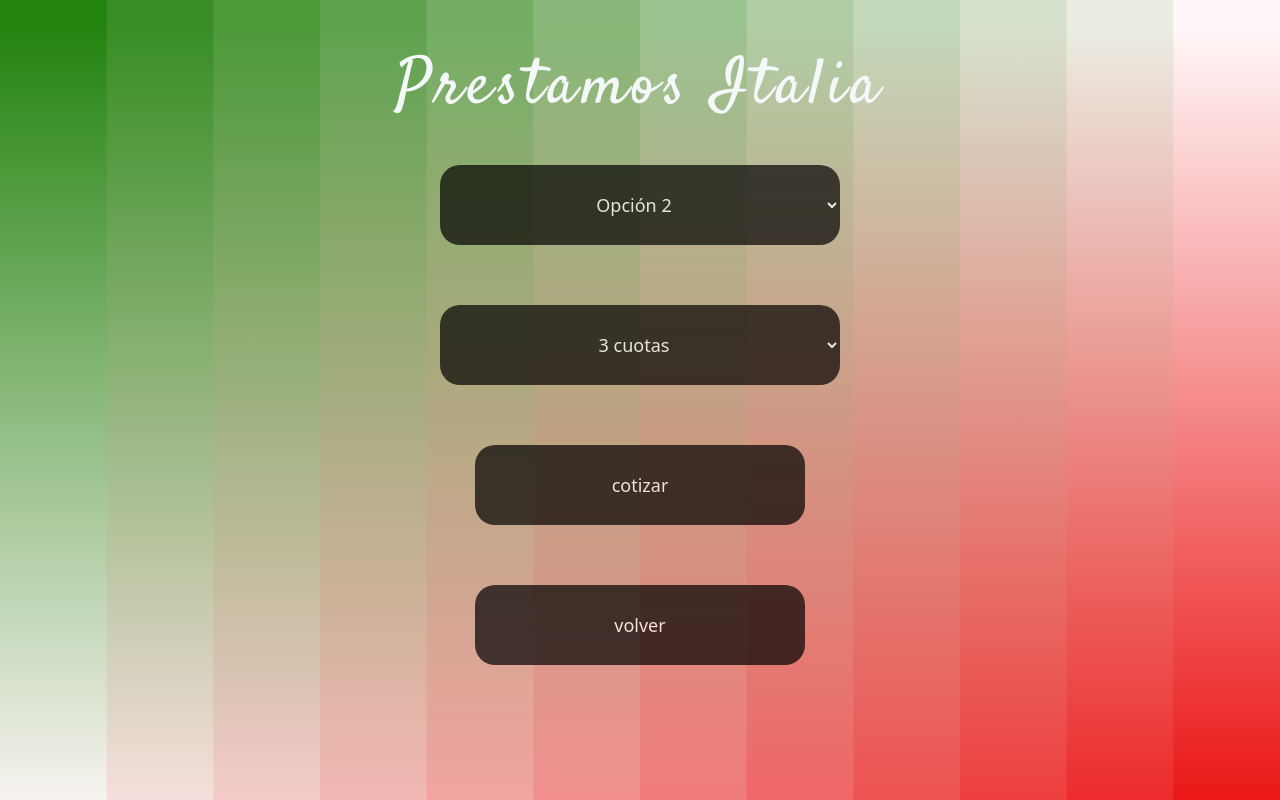
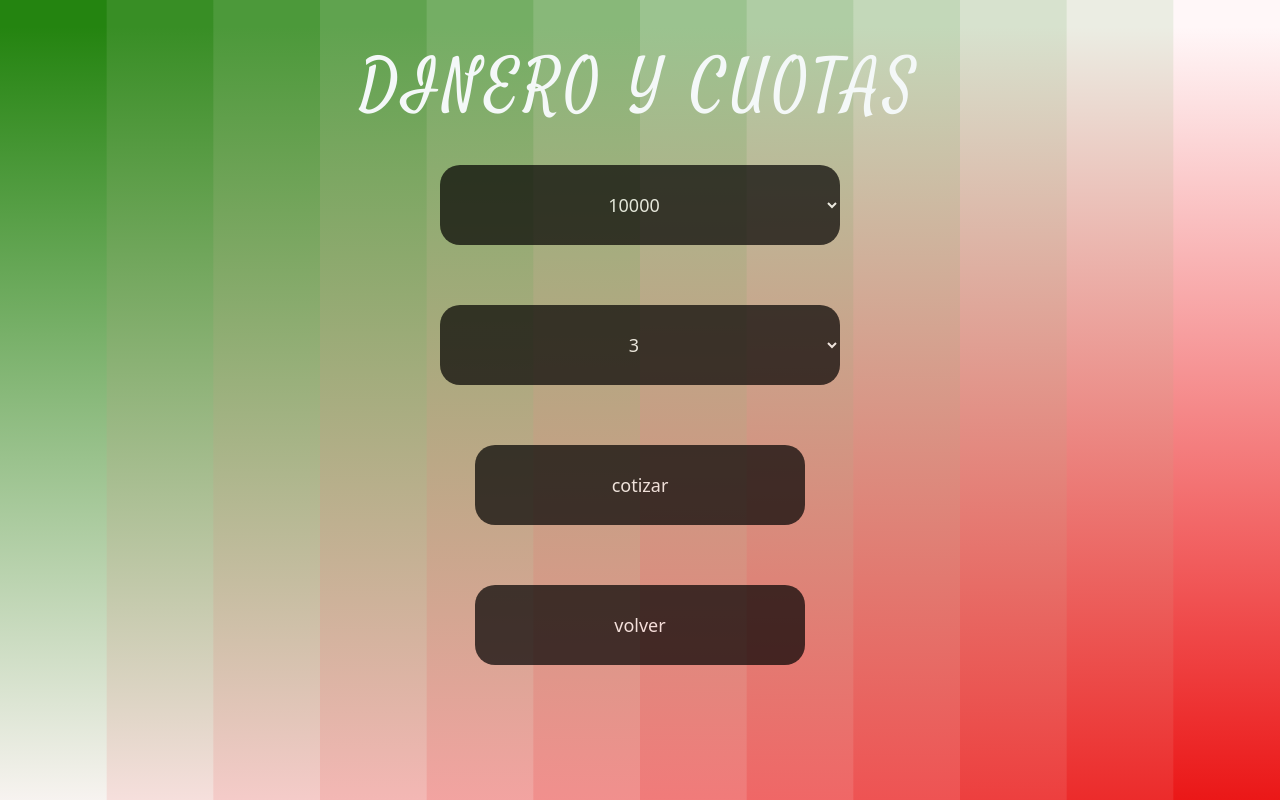
Before and after one commit to agustinhahn/prestamosFundItalia, a React (Vite) app: page /cotizador in a window 1280 px wide. Built offline with nearby package versions, Linux system fonts and the light colour scheme.

Commit message:
pequeño avance en itemlist

```diff
--- a/src/App.jsx
+++ b/src/App.jsx
@@ -1,13 +1,13 @@
-import { useState } from 'react'
+import { useState, useContext } from 'react'
 import Index from './pages'
 import { BrowserRouter, Routes, Route } from 'react-router-dom'
-import Cotizador from './pages/Cotizador'
 import Requisitos from './pages/Requisitos'
 import Resumen from './pages/Resumen'
 import FormularioFinal from './pages/FormularioFinal'
 import Agradecimiento from './pages/Agradecimiento'
 import 'bootstrap/dist/css/bootstrap.min.css';
 import ItemListaContainer from './components/Contenedores/ItemListaContainer'
+import CartContext from './context/CartContext'
 
 function App() {
   const [count, setCount] = useState(0)
@@ -15,15 +15,16 @@ function App() {
   return (
     <>
       <BrowserRouter>
+        <CartContext>
           <Routes>
-              <Route exact path='/' element={<Index />} />
-              <Route exact path='/cotizador' element={<Cotizador />} />
-              <Route exact path='/requisitos' element={<Requisitos />} />
-              <Route exact path='/resumen' element={<Resumen />} />
-              <Route exact path='/formulariofinal' element={<FormularioFinal />} />
-              <Route exact path='/agradecimiento' element={<Agradecimiento />} />
-              <Route exact path='/pruebaContainer' element={<ItemListaContainer />} />
-          </ Routes>
+                <Route exact path='/' element={<Index />} />
+                <Route exact path='/cotizador' element={<ItemListaContainer />} />
+                <Route exact path='/resumen' element={<Resumen />} />
+                <Route exact path='/formulariofinal' element={<FormularioFinal />} />
+                <Route exact path='/agradecimiento' element={<Agradecimiento />} />
+                <Route exact path='/requisitos' element={<Requisitos />} />
+            </ Routes>
+        </CartContext>
       </BrowserRouter>
     </>
   )
--- a/src/components/Contenedores/Item.jsx
+++ b/src/components/Contenedores/Item.jsx
@@ -1,5 +1,3 @@
-import React from 'react'
-
 const Item = ({id,valor}) => {
     return (
         <>
--- a/src/components/Contenedores/ItemListaContainer.jsx
+++ b/src/components/Contenedores/ItemListaContainer.jsx
@@ -1,7 +1,9 @@
-import { useState } from 'react';
+import { useContext, useState } from 'react'
 import {Link, useNavigate} from 'react-router-dom'
 import ItemList from './ItemList';
 import ItemListCuotas from './ItemListCuotas';
+import BotonGral from '../BotonGral';
+import { ContextCart } from '../../context/CartContext';
 
 const ItemListaContainer = () => {
     // const [salida, setSalida] = useState(false);
@@ -28,6 +30,11 @@ const ItemListaContainer = () => {
     //         history('/');
     //     }, 1000);
     // };
+
+    const {importElegido, setImportElegido} = useContext(ContextCart)
+
+    const [dineroElegido, setDineroElegido] = useState('')
+    const [cuotaElegida, setCuotaElegida] = useState('')
 
     const importes = [
         {
@@ -105,20 +112,39 @@ const ItemListaContainer = () => {
             id:3,
             cuota: 12
         },
+        {
+            id:4,
+            cuota: 16
+        },
+        {
+            id:5,
+            cuota: 18
+        },
     ]
+
+    const handleSelectChangeDinero = (e) =>{
+        const opcionDineroSeleccionado = e.target.value;
+        setDineroElegido(opcionDineroSeleccionado)
+        console.log(opcionDineroSeleccionado)
+    }
+
+    const handleSelectChangeCuota = (e) =>{
+        const opcionCuotaSeleccionado = e.target.value;
+        setDineroElegido(opcionCuotaSeleccionado)
+        console.log(opcionCuotaSeleccionado)
+    }
 
     return (
         <div className='containerApp'>
             <h1 className='animated zoomIn tituloh1'>DINERO Y CUOTAS</h1>
-            <select>
+            <select value={dineroElegido} onChange={handleSelectChangeDinero} className='animated zoomIn'>
                 <ItemList importes={importes} />
             </select>
-            <select>
+            <select value={cuotaElegida} onChange={handleSelectChangeCuota} className='animated zoomIn'>
                 <ItemListCuotas cuotas={cuotas} />
             </select>
-            {/* <Link to='/' onClick={handleVolver}>
-                <BotonGral textoBoton="VOLVER" />
-            </Link> */}
+            <BotonGral textoBoton="cotizar" />
+            <BotonGral textoBoton="volver" />
         </div>
     )
 }
--- /dev/null
+++ b/src/context/CartContext.jsx
@@ -0,0 +1,17 @@
+import {createContext, useState} from 'react'
+export const ContextCart = createContext(null)
+
+export const CartContext = ({children}) =>{
+
+    const [importElegido, setImportElegido] = useState(0)
+
+        return (
+
+            <ContextCart.Provider value={{importElegido,setImportElegido}}>
+                {children}
+            </ContextCart.Provider>
+
+        )
+    }
+
+    export default CartContext
--- a/src/pages/Cotizador.jsx
+++ /dev/null
@@ -1,26 +0,0 @@
-import React from 'react'
-import BotonGral from '../components/BotonGral'
-
-const Cotizador = () => {
-    return (
-        <div className='containerApp'>
-            <h1 className='tituloh1'>Prestamos Italia</h1>
-            <select>
-                <option value="opcion1">Opción 2</option>
-                <option value="opcion1">Opción 1</option>
-                <option value="opcion1">Opción 1</option>
-                <option value="opcion1">Opción 1</option>
-            </select>
-            <select>
-                <option value="opcion1">3 cuotas</option>
-                <option value="opcion1">Opción 1</option>
-                <option value="opcion1">Opción 1</option>
-                <option value="opcion1">Opción 1</option>
-            </select>
-            <BotonGral textoBoton="cotizar" />
-            <BotonGral textoBoton="volver" />
-        </div>
-    )
-}
-
-export default Cotizador
```
